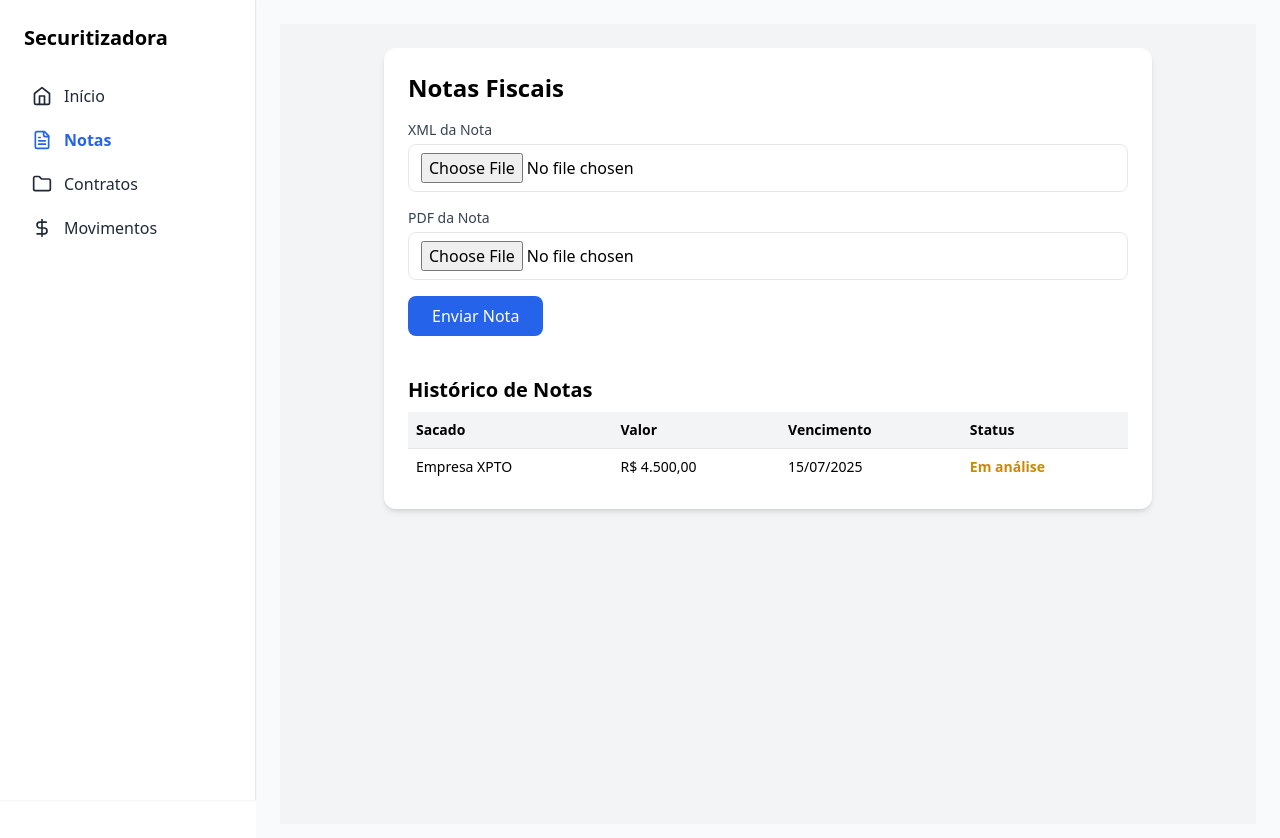
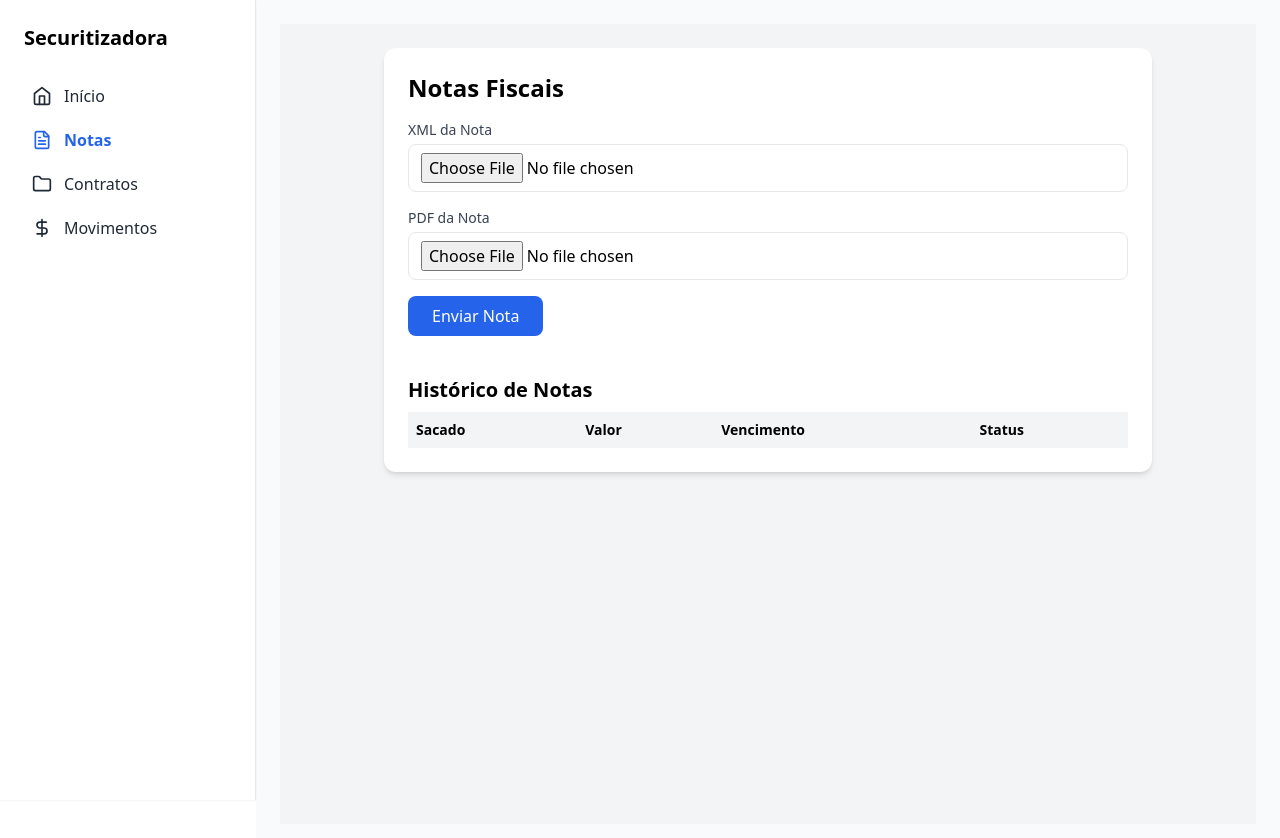
Before and after one commit to Diamank/diamank, a Next.js app: page /painel/notas in a window 1280 px wide. Shown: the top 838 px of the page. Built offline with nearby package versions, Linux system fonts and the light colour scheme.

Commit message:
Update notas.tsx

```diff
--- a/pages/painel/notas.tsx
+++ b/pages/painel/notas.tsx
@@ -1,28 +1,29 @@
-import { useState } from 'react'
-import toast from 'react-hot-toast'
+import { useState } from "react";
+import toast from "react-hot-toast";
 
 export default function Notas() {
-  const [xml, setXml] = useState<File | null>(null)
-  const [pdf, setPdf] = useState<File | null>(null)
-  const [xmlPreview, setXmlPreview] = useState<any>(null)
+  const [xml, setXml] = useState<File | null>(null);
+  const [pdf, setPdf] = useState<File | null>(null);
+  const [xmlPreview, setXmlPreview] = useState<any>(null);
+  const [historico, setHistorico] = useState<any[]>([]);
 
   const handleXmlChange = (e: React.ChangeEvent<HTMLInputElement>) => {
-    const file = e.target.files?.[0]
-    if (!file) return
+    const file = e.target.files?.[0];
+    if (!file) return;
 
-    setXml(file)
+    setXml(file);
 
-    const reader = new FileReader()
+    const reader = new FileReader();
     reader.onload = () => {
-      const parser = new DOMParser()
-      const xmlDoc = parser.parseFromString(reader.result as string, 'text/xml')
+      const parser = new DOMParser();
+      const xmlDoc = parser.parseFromString(reader.result as string, "text/xml");
 
-      const emit = xmlDoc.getElementsByTagName("emit")[0]
-      const dest = xmlDoc.getElementsByTagName("dest")[0]
-      const total = xmlDoc.getElementsByTagName("vNF")[0]
-      const venc = xmlDoc.getElementsByTagName("venc")[0]
-      const numero = xmlDoc.getElementsByTagName("nNF")[0]
-      const chave = xmlDoc.getElementsByTagName("infNFe")[0]?.getAttribute("Id")?.slice(3)
+      const emit = xmlDoc.getElementsByTagName("emit")[0];
+      const dest = xmlDoc.getElementsByTagName("dest")[0];
+      const total = xmlDoc.getElementsByTagName("vNF")[0];
+      const venc = xmlDoc.getElementsByTagName("venc")[0];
+      const numero = xmlDoc.getElementsByTagName("nNF")[0];
+      const chave = xmlDoc.getElementsByTagName("infNFe")[0]?.getAttribute("Id")?.slice(3);
 
       setXmlPreview({
         emitente: emit?.getElementsByTagName("xNome")[0]?.textContent,
@@ -32,27 +33,44 @@ export default function Notas() {
         vencimento: venc?.textContent,
         numero: numero?.textContent,
         chave
-      })
+      });
+    };
+
+    reader.readAsText(file);
+  };
+
+  const handleUpload = (e: React.FormEvent) => {
+    e.preventDefault();
+
+    if (!pdf) {
+      toast.error("É necessário enviar o PDF da nota.");
+      return;
     }
 
-    reader.readAsText(file)
-  }
-
-  const handleUpload = (e: React.FormEvent) => {
-    e.preventDefault()
-
-    if (xml && !pdf) {
-      toast.error("Você não pode enviar um XML sem o PDF correspondente.")
-      return
+    if (!xmlPreview) {
+      toast.error("XML inválido ou não carregado.");
+      return;
     }
 
-    if (!xml && !pdf) {
-      toast.error("Envie ao menos o PDF da nota.")
-      return
-    }
+    const novaNota = {
+      sacado: xmlPreview.destinatario,
+      valor: Number(xmlPreview.valor).toLocaleString("pt-BR", {
+        style: "currency",
+        currency: "BRL"
+      }),
+      vencimento: xmlPreview.vencimento || "—",
+      status: "Pendente"
+    };
 
-    toast.success("Nota enviada com sucesso (simulado)!")
-  }
+    setHistorico((prev) => [...prev, novaNota]);
+
+    toast.success("Nota enviada com sucesso!");
+
+    // Limpa arquivos e preview após envio
+    setXml(null);
+    setPdf(null);
+    setXmlPreview(null);
+  };
 
   return (
     <div className="min-h-screen bg-gray-100 p-6">
@@ -67,6 +85,7 @@ export default function Notas() {
               accept=".xml"
               onChange={handleXmlChange}
               className="w-full border rounded-lg px-3 py-2"
+              required
             />
           </div>
           <div>
@@ -76,6 +95,7 @@ export default function Notas() {
               accept=".pdf"
               onChange={(e) => setPdf(e.target.files?.[0] || null)}
               className="w-full border rounded-lg px-3 py-2"
+              required
             />
           </div>
 
@@ -111,16 +131,18 @@ export default function Notas() {
               </tr>
             </thead>
             <tbody>
-              <tr className="border-t">
-                <td className="p-2">Empresa XPTO</td>
-                <td className="p-2">R$ 4.500,00</td>
-                <td className="p-2">15/07/2025</td>
-                <td className="p-2 text-yellow-600 font-semibold">Em análise</td>
-              </tr>
+              {historico.map((nota, i) => (
+                <tr key={i} className="border-t">
+                  <td className="p-2">{nota.sacado}</td>
+                  <td className="p-2">{nota.valor}</td>
+                  <td className="p-2">{nota.vencimento}</td>
+                  <td className="p-2 text-yellow-600 font-semibold">{nota.status}</td>
+                </tr>
+              ))}
             </tbody>
           </table>
         </div>
       </div>
     </div>
-  )
+  );
 }
```
